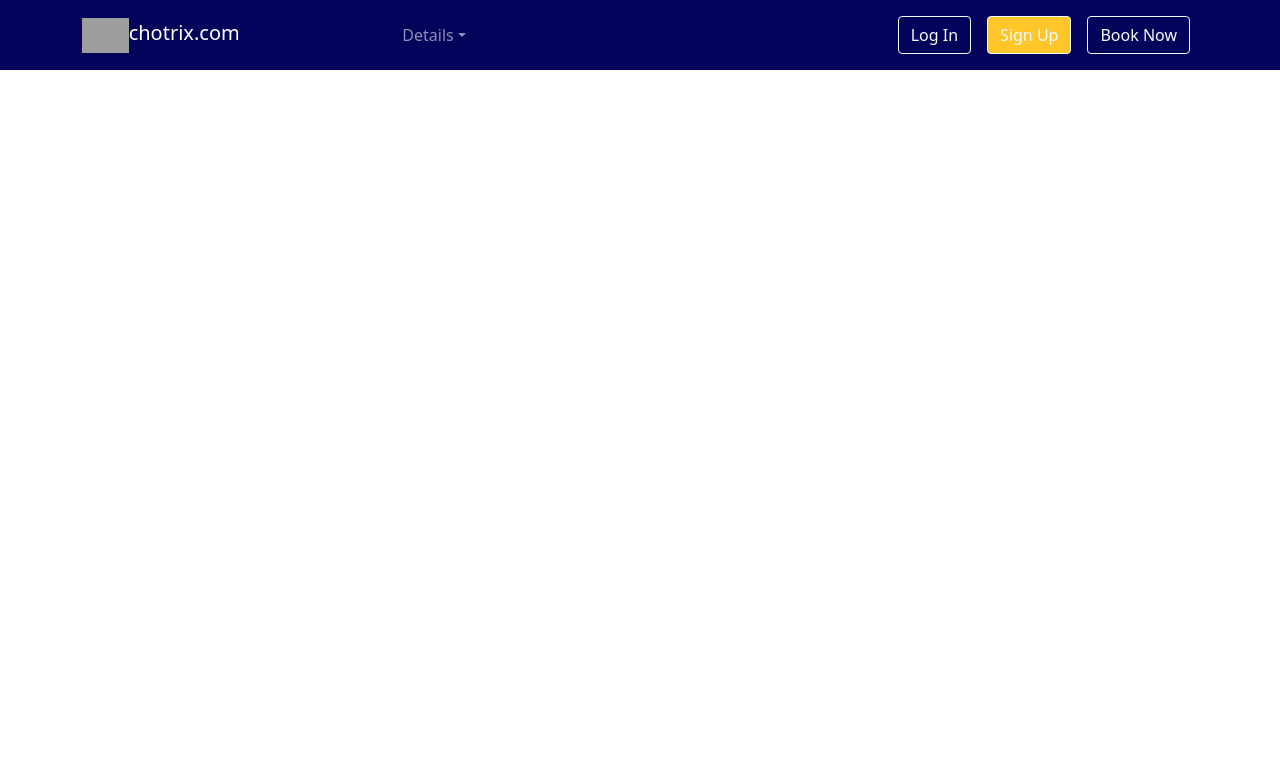
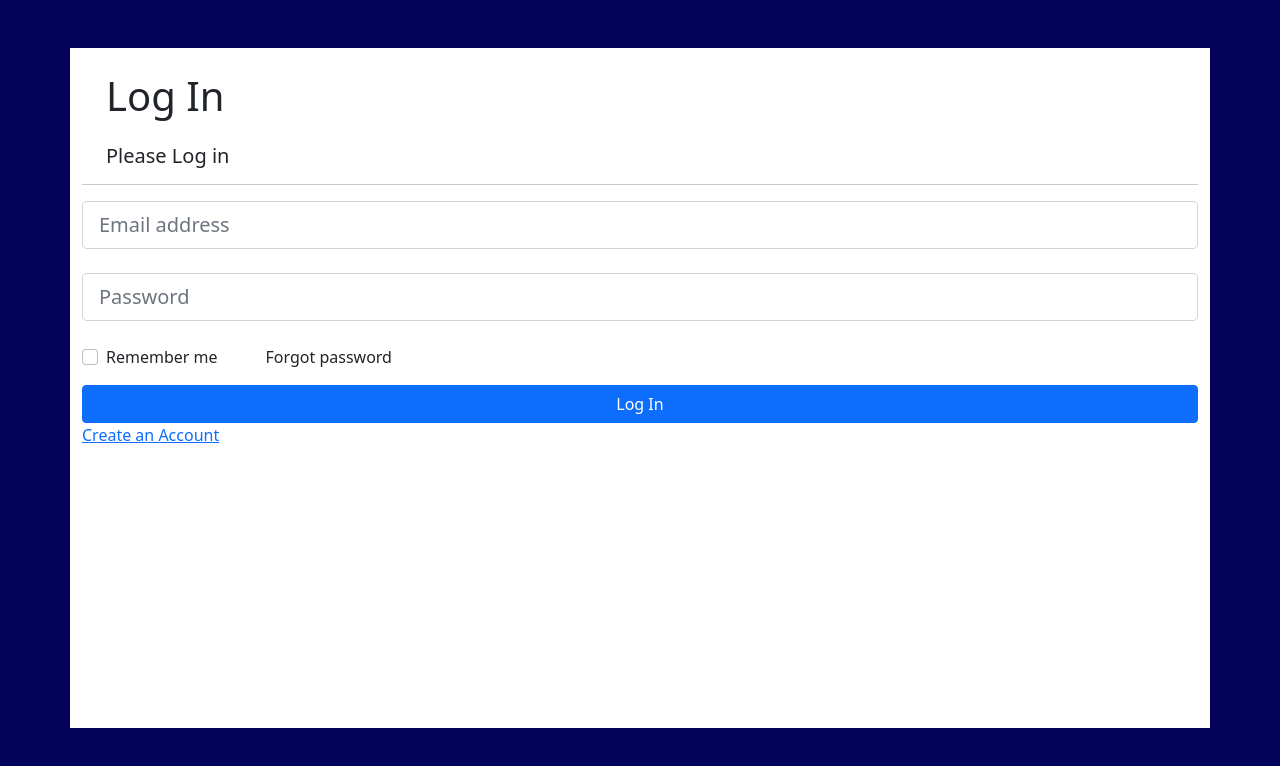
Before and after one commit to JOANITA-51/booking, a React (Create React App) app in the folder booking/: page /log-in in a window 1280 px wide. Shown: the top 766 px of the page. Built offline with nearby package versions, Linux system fonts and the light colour scheme; grey boxes are pictures that could not be loaded.

Commit message:
Login and signup page

```diff
--- a/booking/src/App.css
+++ b/booking/src/App.css
@@ -1,5 +1,14 @@
 .log-in,
-.sign-up
-.book-now{
+.sign-up{
     background-color: #03035B;
+    min-height: 100vh;
 }
+
+#main-container{
+    background-color: #fff;
+    height:85%;
+}
+
+.position-relative{
+    z-index: 5;
+}
--- a/booking/src/App.js
+++ b/booking/src/App.js
@@ -1,24 +1,25 @@
 import 'bootstrap/dist/css/bootstrap.min.css';
 import Home from './components/pages/Home';
-import NavBar from './components/NavBar'
 import {BrowserRouter as Router, Route, Switch} from 'react-router-dom';
 import Features from './components/Features';
 import Steps from './components/Steps';
 import LogIn from './components/pages/LogIn';
 import SignUp from './components/pages/SignUp';
 import BookNow from './components/pages/BookNow';
+import './App.css'
 
 
 function App() {
   return (
     <div className="App">
       <Router>
-        <NavBar title = 'chotrix'/>
+
         <Switch>
+
           <Route exact path = "/" component = {Home} />
           <Route path = "/features" component = {Features} />
           <Route path = "/steps" component = {Steps} />
-          <Route path ="/log-in" ><LogIn/></Route>
+          <Route path ="/log-in" component = {LogIn} />
           <Route path="/sign-up" component={SignUp}/>
           <Route path="/book-now"  component={BookNow}/>
         </Switch>
--- a/booking/src/components/pages/Home.js
+++ b/booking/src/components/pages/Home.js
@@ -3,10 +3,12 @@ import Features from '../Features'
 import Footer from '../Footer'
 import Hero from '../Hero'
 import Steps from '../Steps'
+import NavBar from '../NavBar'
 
 function Home() {
     return (
         <div>
+          <NavBar title = 'chotrix'/>
           <Hero/>
           <Features/>
           <Steps/>
--- a/booking/src/components/pages/LogIn.js
+++ b/booking/src/components/pages/LogIn.js
@@ -1,10 +1,38 @@
-import React from 'react'
+import React from 'react';
+import { Container, Form, Button } from 'react-bootstrap';
+import {Link} from 'react-router-dom';
+import '../../App.css';
 
 function Login() {
     return (
-        <div className='log-in'>
+        <div className='log-in d-grid'>
+
+            <Container id='main-container' className='mt-5' >
+                <h2 className='mb-4 mt-4 ms-4 fs-1'>Log In</h2>
+                <h5 className='ms-4 fw-normal' >Please Log in </h5>
+                <hr  />
+                <Form className='d-grid text-center' >
+                    <Form.Group className='mb-4' controlId='sign-in-email'>
+                        <Form.Control type='email' size='lg' placeholder='Email address' autoComplete='username' className='position-relative '/>
+                    </Form.Group>
+                    <Form.Group  className='mb-4' controlId='sign-in-password'>
+                        <Form.Control type='password' size='lg' placeholder='Password' autoComplete='current-password' className='position-relative'/>
+                    </Form.Group>
+                    <Form.Group className='d-flex' controlId='remember-me'>
+                        <Form.Check label='Remember me'/>
+                        <p className='ms-5'> Forgot password </p>
+                    </Form.Group>
+                    <Button>
+                        Log In
+                    </Button>
+                </Form>
+                <Link to ='/sign-up'>Create an Account</Link>
+            </Container>
 
         </div>
+
+
+
     )
 }
 
--- a/booking/src/components/pages/SignUp.js
+++ b/booking/src/components/pages/SignUp.js
@@ -1,12 +1,24 @@
 import React from 'react'
-// import {Form, Col, Row, Button, InputGroup} from 'react-bootstrap';
-// import {useState, render} from 'react-dom';
+import { Container, Form } from 'react-bootstrap';
+import '../../App.css';
 
 function SignUp() {
 
   return (
-    <div className='sign-up'>
-
+    <div className='sign-up d-grid'>
+      <Container id='main-container' className=' h-50 mt-5' >
+                <h2 className='mb-4 mt-4 ms-4 fs-1'>Sign UP</h2>
+                <h5 className='ms-4 fw-normal' >Please fill in this form to create an account</h5>
+                <hr  />
+                <Form className='text-center' >
+                    <Form.Group>
+                        <Form.Control type='email' size='lg' placeholder='Email address' autoComplete='username'/>
+                    </Form.Group>
+                    <Form.Group>
+                        <Form.Control type='email' size='lg' placeholder='Email address' autoComplete='username'/>
+                    </Form.Group>
+                </Form>
+            </Container>
 
     </div>
   );
```
